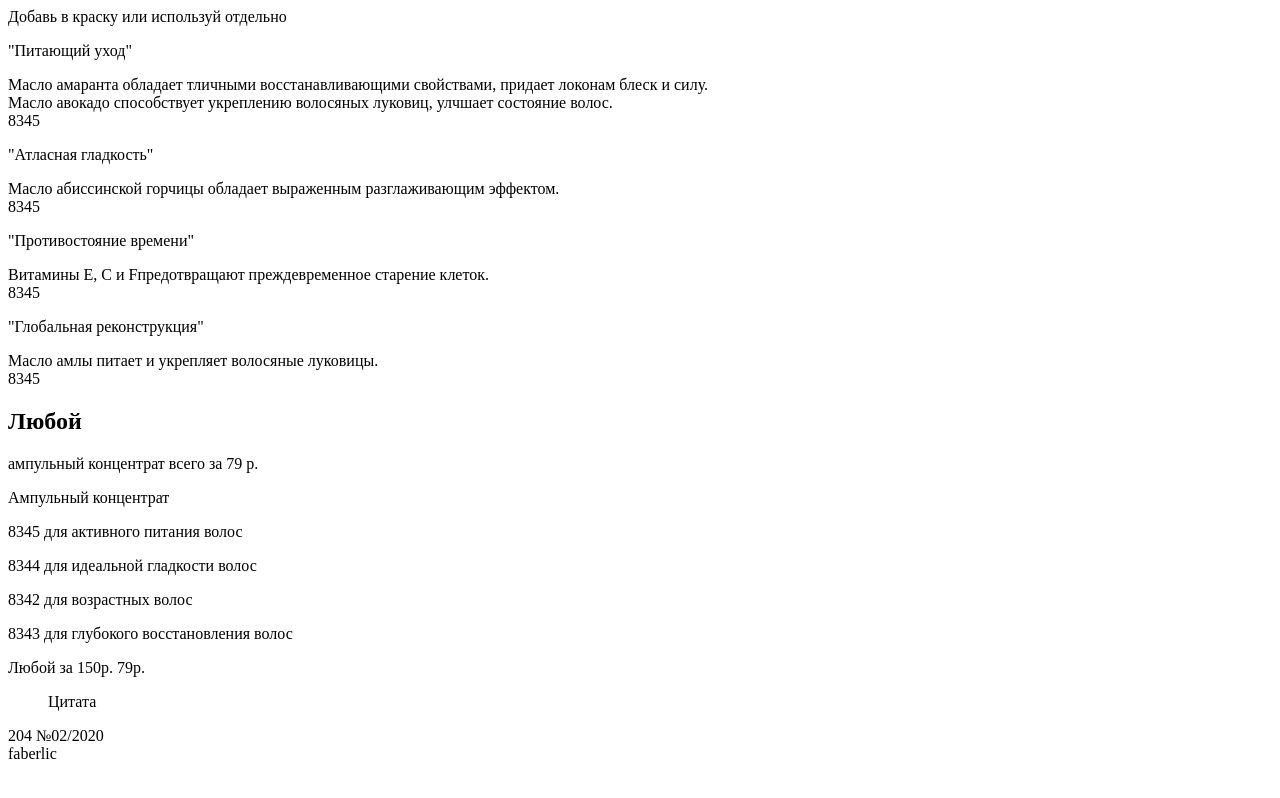
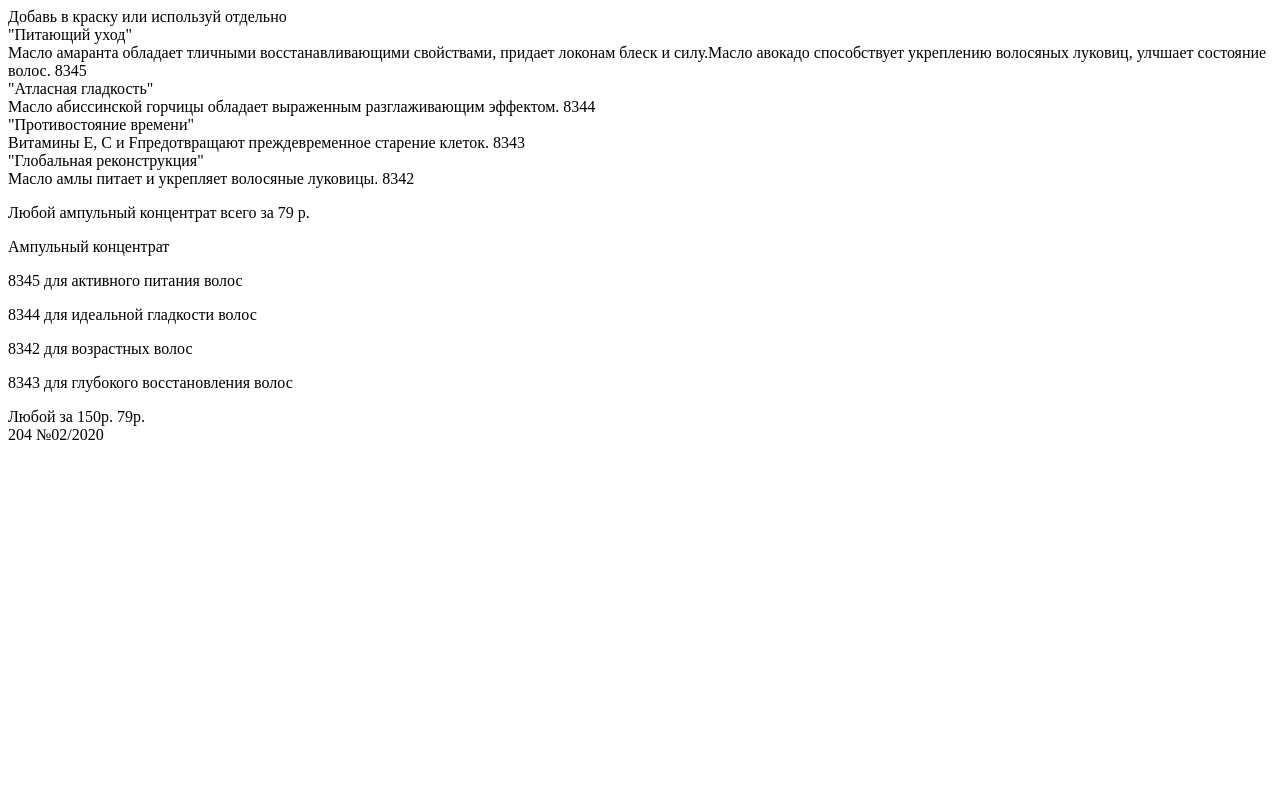
Before and after one commit to WebHeroSchool/mag, a plain HTML site: page index.html in a window 1280 px wide. Drawn offline with Linux system fonts and the light colour scheme.

Commit message:
Update index.html

```diff
--- a/index.html
+++ b/index.html
@@ -9,33 +9,31 @@
 		</header>
 		<main>
 		<section>
-       <p>"Питающий уход"</p>
+			"Питающий уход"
 		</section>
-      <article>Масло амаранта обладает тличными восстанавливающими свойствами, придает локонам блеск и силу.</article>
-      <article> Масло авокадо способствует укреплению волосяных луковиц, улчшает состояние волос.</article>
-      <aside>8345</aside>
+		<article>
+			Масло амаранта обладает тличными восстанавливающими свойствами, придает локонам блеск и силу.Масло авокадо способствует укреплению волосяных луковиц, улчшает состояние волос. 8345
+		</article>
 		<section>
-        <p>
 			"Атласная гладкость"
-        </p>
 		</section>
-      <article>Масло абиссинской горчицы обладает выраженным разглаживающим эффектом.</article>
-      <aside>8345</aside>
+		<article>
+			Масло абиссинской горчицы обладает выраженным разглаживающим эффектом. 8344
+		</article>
 		<section>
-        <p>"Противостояние времени"</p>
+			"Противостояние времени"
 	      	</section>
-       <article>Витамины E, C и Fпредотвращают преждевременное старение клеток.</article>
-       <aside>8345</aside>
+	      	<article>
+			Витамины E, C и Fпредотвращают преждевременное старение клеток. 8343
+		</article>
 	      	<section>
-      <p>"Глобальная реконструкция"</p>
+	      		"Глобальная реконструкция"
 	      	</section>
-      <article>Масло амлы питает и укрепляет волосяные луковицы.</article>
-      <aside>8345</aside>
+	      	<article>
+			Масло амлы питает и укрепляет волосяные луковицы. 8342
+		</article>
 		<aside>
-        <h2>
-        Любой
-        </h2>
-        <p>ампульный концентрат всего за 79 р.</p>
+			<p>Любой ампульный концентрат всего за 79 р.</p>
 		</aside>
 		<aside>
 			<p>Ампульный концентрат</p>
@@ -46,10 +44,6 @@
 		</aside>
 		<aside>Любой за 150р. 79р.</aside>
 		</main>
-    <blockquote>
-    Цитата
-    </blockquote>
 		<footer>204 №02/2020</footer>
-	  <addres> faberlic</addres>
  	 </body>
 </html>
```
Lines whose indentation alone changed are shown as unchanged.
